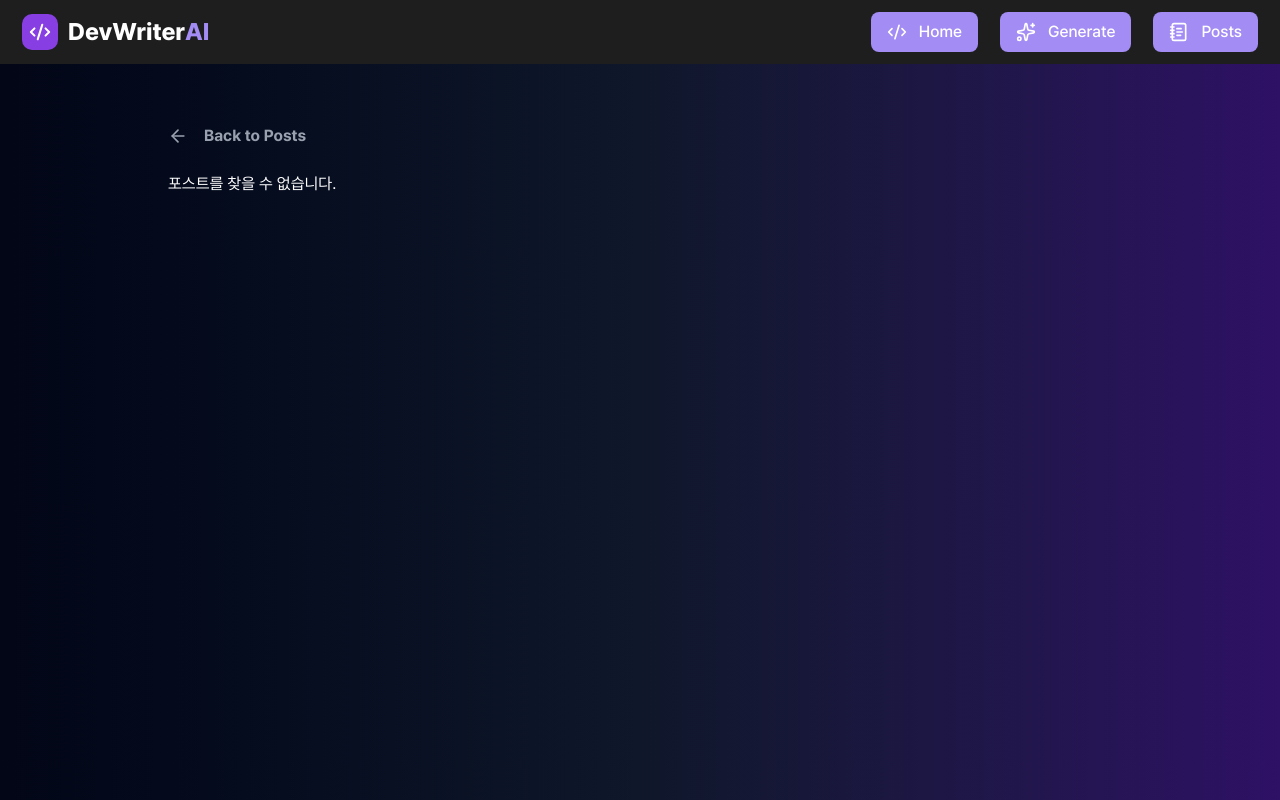
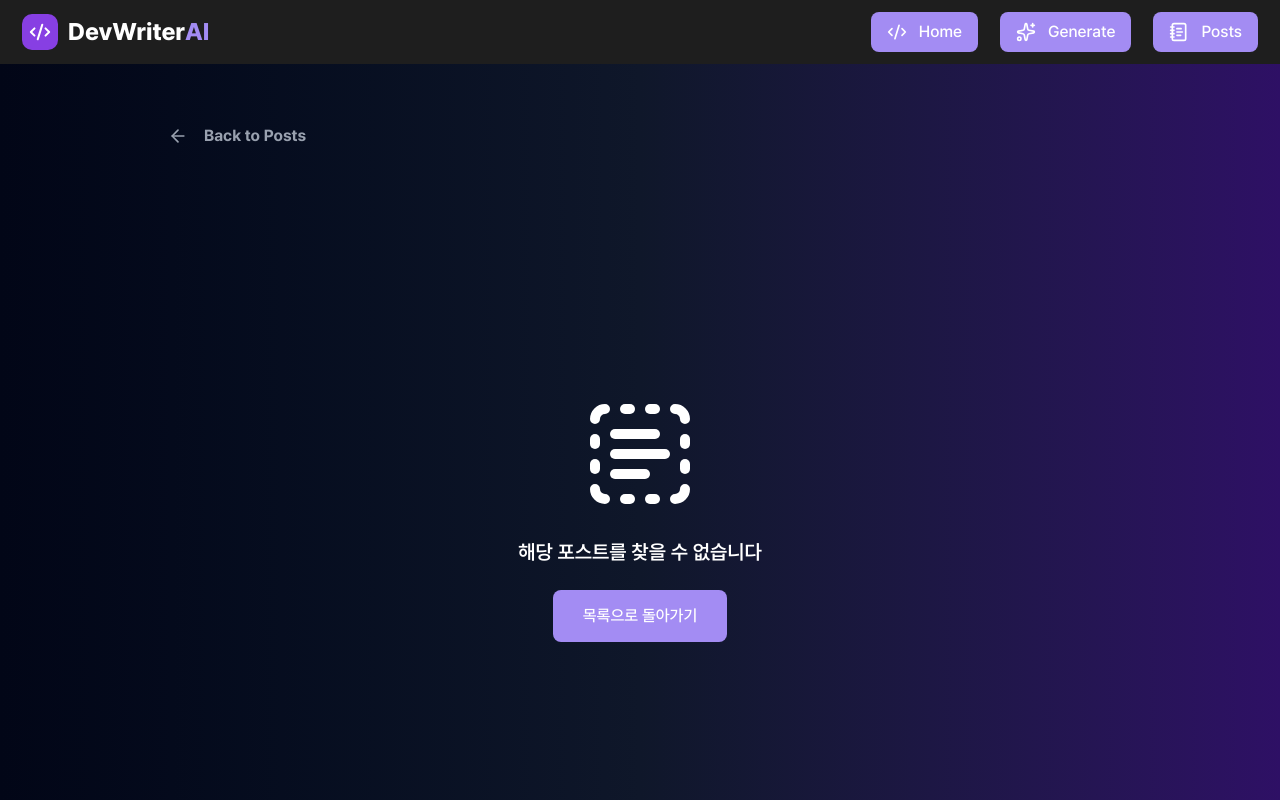
Before and after one commit to imnotpossib1e/DevWriter, a Next.js app: page /generatePosts/1 in a window 1280 px wide. Shown: the top 800 px of the page. Built offline with nearby package versions, Linux system fonts and the light colour scheme.

Commit message:
💄 style: 빈 포스트 UI

```diff
--- a/src/app/generatePosts/[_id]/Post.tsx
+++ b/src/app/generatePosts/[_id]/Post.tsx
@@ -2,6 +2,7 @@
 
 import MarkdownContent from '@/app/generatePosts/[_id]/MarkDownContent';
 import Button from '@/components/Button';
+import LinkButton from '@/components/LinkButton';
 import Tag from '@/components/Tag';
 
 import { useHistoryStore } from '@/zustand/useHistoryStore';
@@ -15,6 +16,7 @@ import {
   PencilLine,
   PencilOff,
   Save,
+  TextSelect,
 } from 'lucide-react';
 import { marked } from 'marked';
 import { useEffect, useState } from 'react';
@@ -81,7 +83,17 @@ export default function PostContent({ postId }: { postId: string }) {
   };
 
   if (!history) {
-    return <div>포스트를 찾을 수 없습니다.</div>;
+    return (
+      <div className="h-full flex flex-col justify-center items-center gap-6 my-auto ">
+        <TextSelect className="w-30 h-30" strokeWidth={2} />
+        <span className="flex flex-col items-center text-xl font-semibold text-center">
+          해당 포스트를 찾을 수 없습니다
+        </span>
+        <LinkButton href="/generatePosts" size="lg">
+          목록으로 돌아가기
+        </LinkButton>
+      </div>
+    );
   }
 
   return (
```
